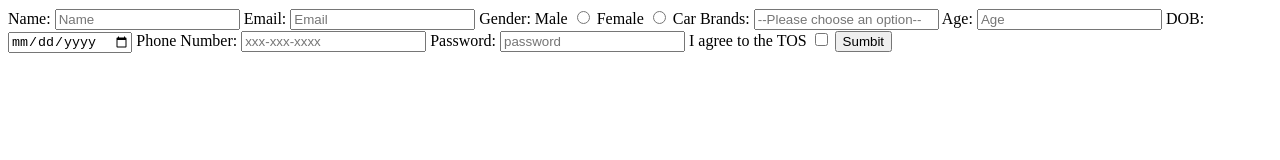
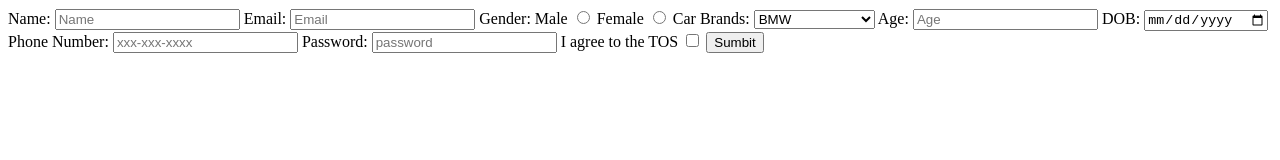
Before and after one commit to acciojob/signup-form-car-sriramulagopi, a website: page main.html in a window 1280 px wide. Drawn offline with Linux system fonts and the light colour scheme.

Commit message:
created a submission

```diff
--- a/main.html
+++ b/main.html
@@ -19,7 +19,12 @@
 		<label for="gender_f">Female</label>
 		<input type="radio" name="gender" id="gender_f" required>
 		<label for="cars">Car Brands:</label>
-		<input type="select" placeholder="--Please choose an option--" id="cars" required>
+		<select name="car_name" id="cars">
+			<option id="bmw">BMW</option>
+			<option id="safari">SAFARI</option>
+			<option id="rollsroyce">ROLLS_ROYCE</option>
+			<option id="benz">BENZ</option>
+		</select>
 		<label for="age">Age:</label>
 		<input type="number" placeholder="Age" id="age" required>
 		<label for="dob">DOB:</label>
```
